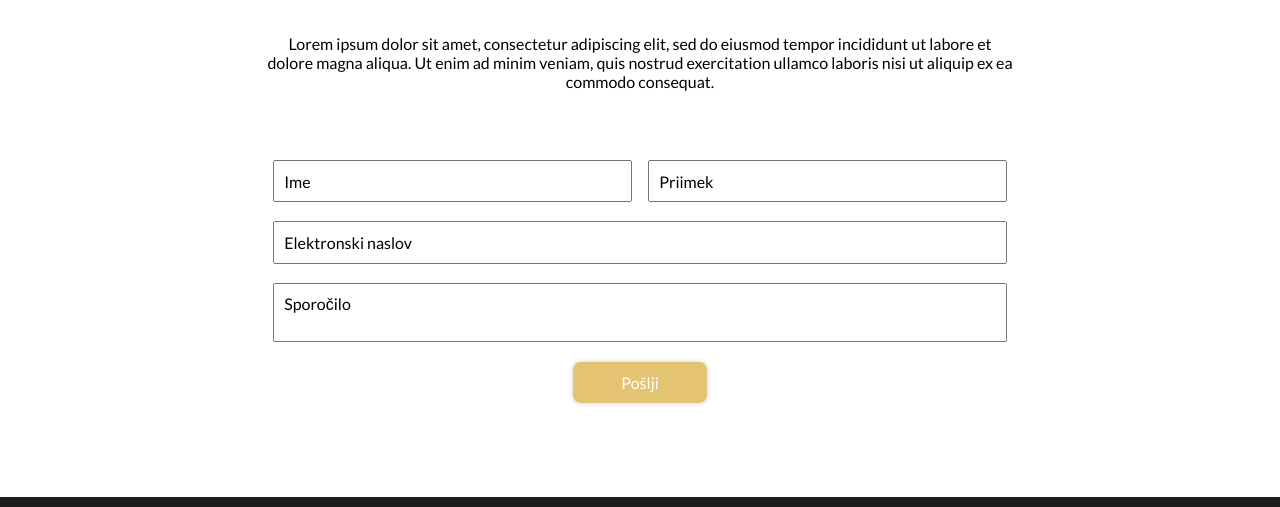
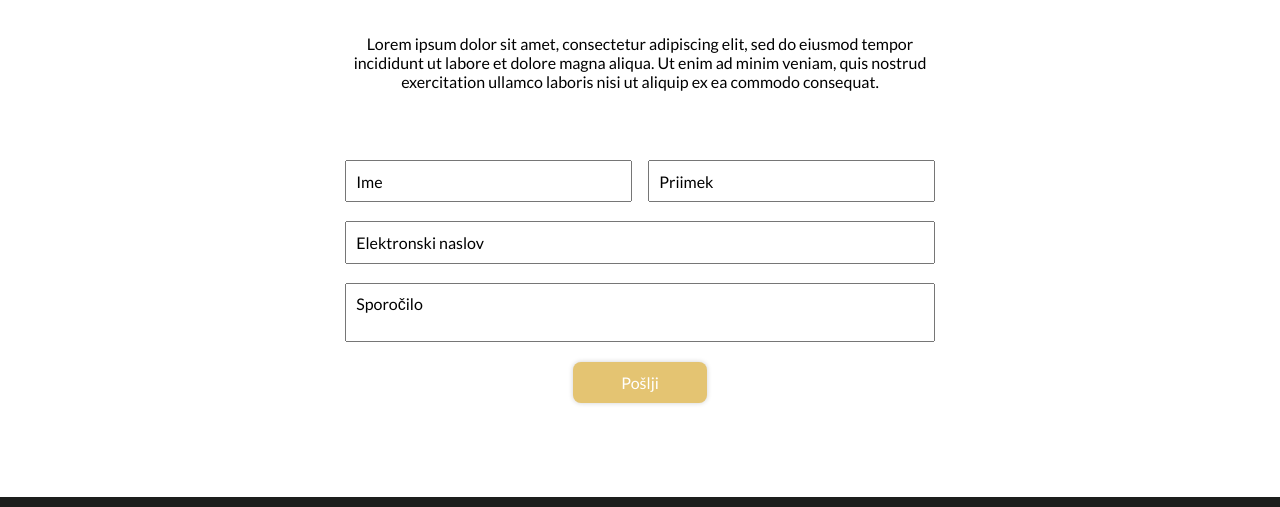
Before and after one commit to sarcpeter/frizerstvo-petra, a Gatsby site: page /kontakt in a window 1280 px wide. Shown: the part 281-788 px from the top of the page. Built offline with nearby package versions, Linux system fonts and the light colour scheme; Gatsby itself is replaced by a stand-in of ours; a web font is replaced by a local one.

Commit message:
feat: Added transient props. Added new layout for Section component. Some smaller fixes (#5)

```diff
--- a/src/components/content/Section.js
+++ b/src/components/content/Section.js
@@ -1,5 +1,5 @@
 import React from 'react';
-import styled from 'styled-components';
+import styled, {css} from 'styled-components';
 
 import {GatsbyImage} from 'gatsby-plugin-image';
 
@@ -16,35 +16,57 @@ const StyledSection = styled.section`
   position: relative;
   display: flex;
   align-items: center;
+  justify-content: center;
 
-  max-width: var(--content-width);
+  max-width: var(--max-content-width);
   margin: 0 auto;
   padding: var(--section-padding);
   color: var(--text-color);
 
-  &[data-background=true] {
+  ${props => props.$background && css` & {
     color: var(--secondary-text-color);
-  }
+  }`}
 
   /*****     Layouts     *****/
 
-  &[layout~='full-width'] {
+  ${props => props.$layout?.includes('full-width') && css` & {
     max-width: none;
-  }
+  }`}
 
-  &[layout~='half-content'] {
+  ${props => props.$layout?.includes('full-height') && css` & {
+    box-sizing: border-box;
+    min-height: calc(100vh - var(--footer-height) - var(--navigation-height));
+  }`}
+
+  ${props => props.$layout?.includes('half-content') && css` & {
     main > *:not(div, a, button) {
       width: 100%;
     }
-  }
 
-  &[layout~='hero'] main {
+    @media screen and (min-width: 750px) {
+      main {
+        align-items: flex-start;
+
+        & > h1 {
+          width: 75%;
+          text-align: left;
+        }
+
+        & > p {
+          width: 50%;
+          text-align: left;
+        }
+      }
+    }
+  }`}
+
+  ${props => props.$layout?.includes('hero') && css` & {
     h1 {
       color: var(--secondary-color);
     }
-  }
+  }`}
 
-  &[layout~='side-by-side'] {
+  ${props => props.$layout?.includes('side-by-side') && css` & {
     flex-direction: column;
 
     &:has(div > div > img) {
@@ -63,20 +85,8 @@ const StyledSection = styled.section`
         }
       }
     }
-  }
 
-  &[layout~='no-padding'] {
-    padding: 0;
-  }
-
-  /*****     Themes     *****/
-
-  &[layout~='dark'] {
-    background: var(--primary-color);
-  }
-
-  @media screen and (min-width: 860px) {
-    &[layout~='side-by-side'] {
+    @media screen and (min-width: 860px) {
       flex-direction: row;
       gap: 5rem;
 
@@ -97,27 +107,21 @@ const StyledSection = styled.section`
         }
       }
     }
+  }`}
 
-    &[layout~='reversed'] {
-      flex-direction: row-reverse;
-    }
-  }
+  ${props => props.$layout?.includes('no-padding') && css` & {
+    padding: 0;
+  }`}
 
-  @media screen and (min-width: 750px) {
-    &[layout~='half-content'] main {
-      align-items: flex-start;
+  ${props => props.$layout?.includes('reversed') && css` & {
+    flex-direction: row-reverse;
+  }`}
 
-      & > h1 {
-        width: 75%;
-        text-align: left;
-      }
+  /*****     Themes     *****/
 
-      & > p {
-        width: 50%;
-        text-align: left;
-      }
-    }
-  }
+  ${props => props.$theme?.includes('dark') && css` & {
+    background: var(--primary-color);
+  }`}
 `;
 
 const ImageContainer = styled.div`
@@ -208,6 +212,7 @@ const Section = ({
   image,
   background,
   layout,
+  theme,
   cards,
   gallery,
   children
@@ -217,8 +222,9 @@ const Section = ({
       <StyledSection
         id={id}
         className={className}
-        layout={layout}
         style={style}
+        $theme={theme}
+        $layout={layout}
       >
         <Gallery
           images={gallery.images}
@@ -234,9 +240,10 @@ const Section = ({
     <StyledSection
       id={id}
       className={className}
-      layout={layout}
       style={style}
-      data-background={!!background}
+      $theme={theme}
+      $layout={layout}
+      $background={!!background}
     >
       {background &&
         <BackgroundImage
--- a/src/components/layout/Footer.js
+++ b/src/components/layout/Footer.js
@@ -9,6 +9,8 @@ import Link from '../action/Link';
 import logo from '../../images/brand/logo_horizontal.png';
 
 const StyledFooter = styled.footer`
+  box-sizing: border-box;
+  height: var(--footer-height);
   padding: var(--layout-section-padding);
   color: var(--secondary-text-color);
   background: var(--primary-color);
--- a/src/pages/index.js
+++ b/src/pages/index.js
@@ -92,7 +92,8 @@ const IndexPage = () => {
 
       <Section
         id='partners'
-        layout='full-width dark gallery no-padding'
+        layout='full-width gallery no-padding'
+        theme='dark'
         gallery={{
           images: partnersImages,
           disableInteractions: true
--- a/src/pages/salon.js
+++ b/src/pages/salon.js
@@ -29,7 +29,8 @@ const SalonPage = () => {
 
       <Section
         id='gallery'
-        layout='full-width dark gallery'
+        layout='full-width gallery'
+        theme='dark'
         gallery={{
           images: galleryImages,
           imageSize: '16:9',
```
